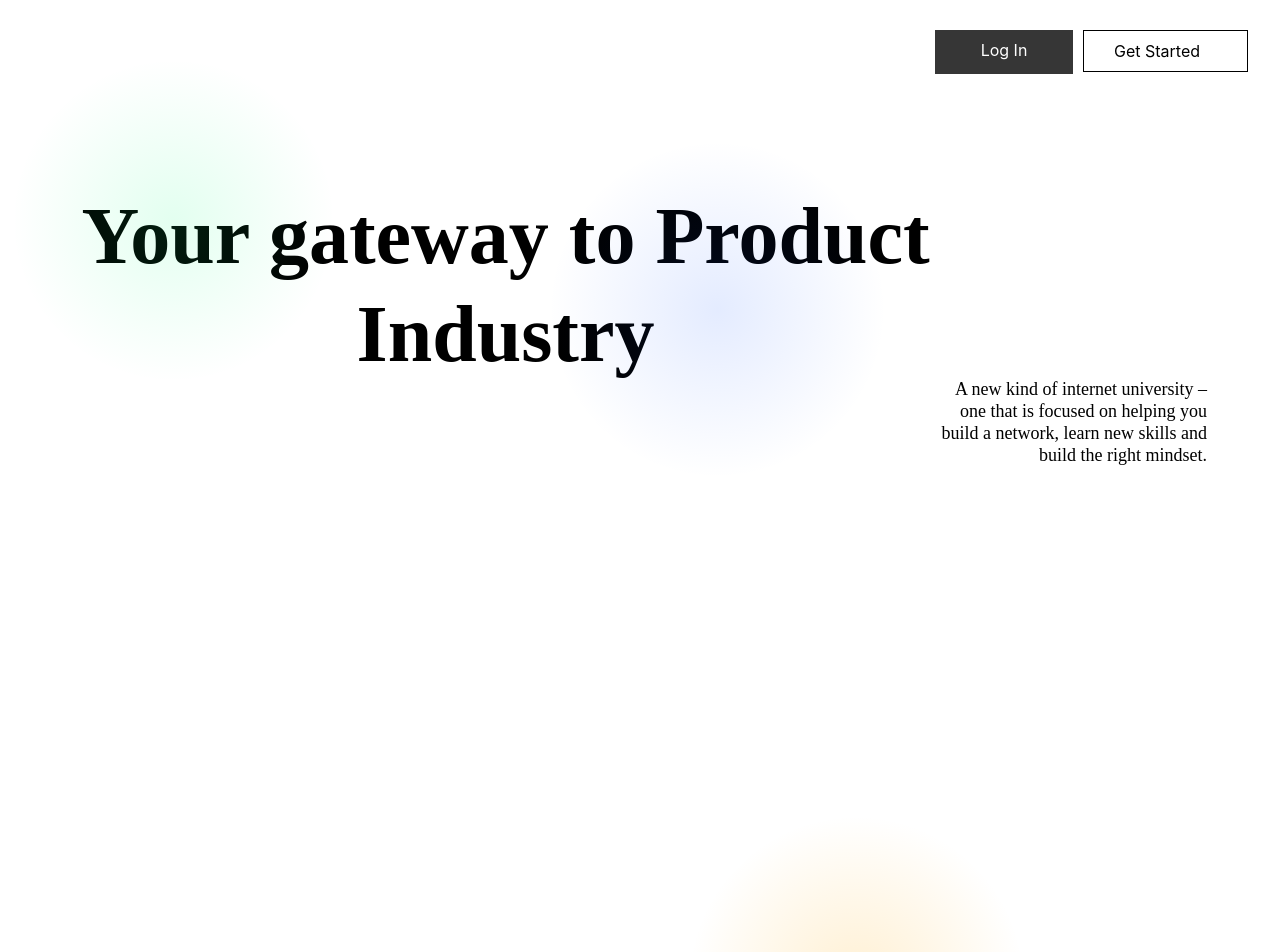
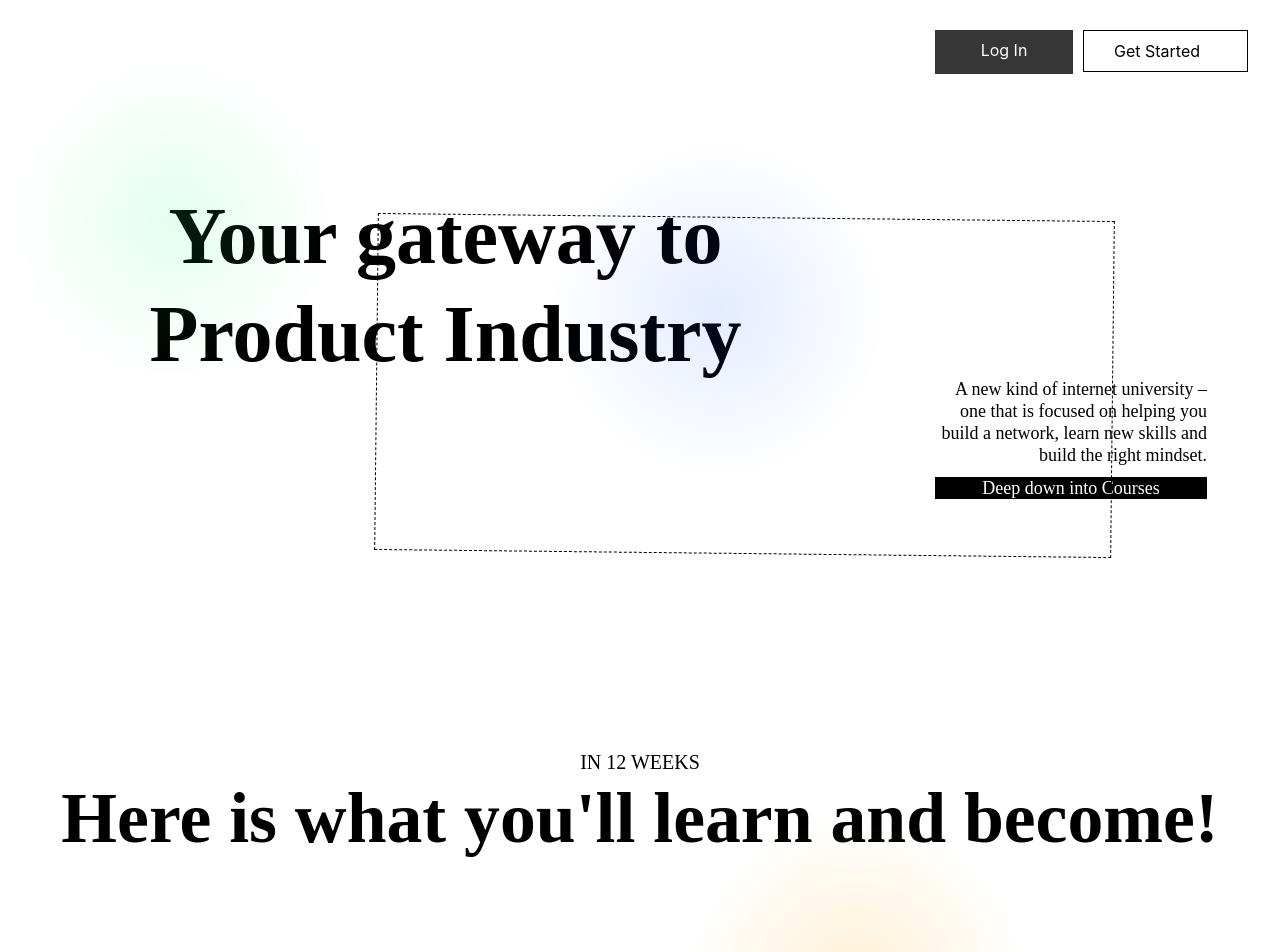
Before and after one commit to Poonam7507/Internproject1, a React (Create React App) app: page / in a window 1280 px wide. Shown: the top 952 px of the page. Built offline with nearby package versions, Linux system fonts and the light colour scheme.

Commit message:
used flexbox

```diff
--- a/src/Component/Css/Frontpage.css
+++ b/src/Component/Css/Frontpage.css
@@ -1,8 +1,8 @@
-.title h1{
+.title1 h1{
     position: absolute;
-width: 867px;
+width: 757px;
 height: 236px;
-left: 72px;
+left: 67px;
 top: 133px;
 
 font-family: 'Montserrat';
@@ -29,9 +29,9 @@ top: 360px;
 
 }
 
-.intro p{
+.intro .text{
     width: 272px;
-height: 112px;
+height: 49px;
 
 font-family: 'Montserrat';
 font-style: normal;
@@ -43,27 +43,64 @@ text-align: right;
 color: #000000;
 
 
-/* Inside auto layout */
+
 
 flex: none;
 order: 0;
 flex-grow: 0;
 }
 
+.arrow1{
+    box-sizing: border-box;
+
+    position: absolute;
+    width: 736.96px;
+    height: 337.19px;
+    left: 376.36px;
+    top: 216.79px;
+
+    border: 1px dashed #000000;
+    transform: rotate(0.63deg);
+}
 .intro_box{
-    width: 225px;
-    height: 22px;
 
+    width: 272px;
     font-family: 'Montserrat';
     font-style: normal;
     font-weight: 500;
     font-size: 18px;
     line-height: 22px;
-    /* identical to box height */
+
+    text-align: center;
+
+    color: white;
+    background: #000;
 
 
-    color: #FFFFFF;
 
+    flex: none;
+    order: 0;
+    flex-grow: 0;
+}
+
+.title2{
+    width: 100%;
+    display: flex;
+    flex-direction: column;
+    /* align-items: flex-start; */
+    padding: 0px;
+    gap: 10px;
+
+    position: absolute;
+    top: 750px;
+    margin: auto;
+    /* margin-left: auto;
+    margin-right: auto;
+    left: 0;
+    right: 0; */
+    /* width: 148px;
+    height: 26px;
+     */
 
     /* Inside auto layout */
 
@@ -71,6 +108,51 @@ flex-grow: 0;
     order: 0;
     flex-grow: 0;
 }
+
+.duration{
+    /* width: 148px;
+height: 26px; */
+
+font-family: 'Montserrat';
+font-style: normal;
+font-weight: 400;
+font-size: 20px;
+line-height: 24px;
+
+color: #000000;
+
+
+
+
+flex: none;
+order: 0;
+flex-grow: 0;
+}
+
+.what_to_learn{
+
+/* padding: 0px; */
+/* gap: 10px; */
+
+/* width: 1137px;
+height: 68px; */
+
+font-family: 'Montserrat';
+font-style: normal;
+font-weight: 800;
+font-size: 5.6vw;
+line-height: 68px;
+
+width: 100%;
+color: #000000;
+/* Inside auto layout */
+
+flex: none;
+order: 1;
+flex-grow: 0;
+}
+
+
 .ellipse1{
     position: absolute;
 width: 347px;
--- a/src/Component/Frontpage.js
+++ b/src/Component/Frontpage.js
@@ -3,20 +3,34 @@ import './Css/Frontpage.css'
 export default function Frontpage() {
   return (
     <>
-        <div className='title'>
+        <div className='title1'>
             <h1>Your gateway to Product Industry</h1>
         </div>
         <div className='ellipse1'>
 
         </div>
         <div className='intro'>
-            <p>
+            <p className='text'>
             A new kind of internet university – one that is focused on helping you build a network, learn new skills and build the right mindset.
             </p>
+            <p className='intro_box'>
+        Deep down into Courses
+        </p>
         </div>
-        <div className='intro_box'>
-        Deep down into Courses
+        <div className='arrow1'>
+
         </div>
+       <div className='title2'>
+
+       <div className='duration'>
+       IN 12 WEEKS
+       </div>
+       <div className='what_to_learn'>
+        {/* <p> */}
+        Here is what you'll learn and become!
+        {/* </p> */}
+       </div>
+       </div>
         <div className='ellipse2'>
 
             </div>
```
